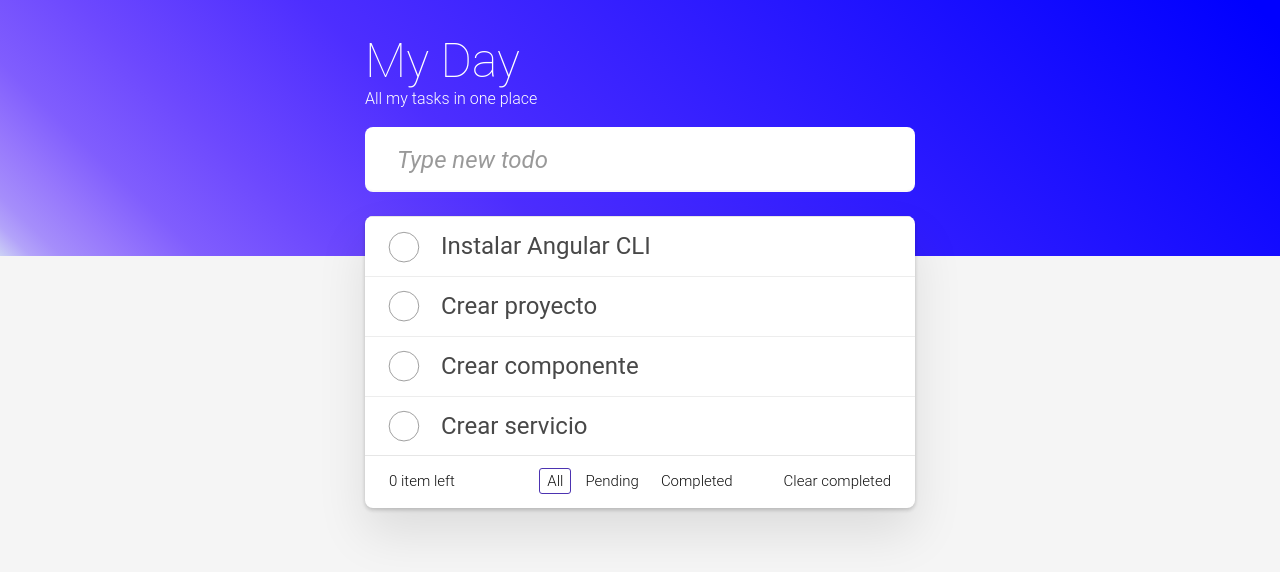
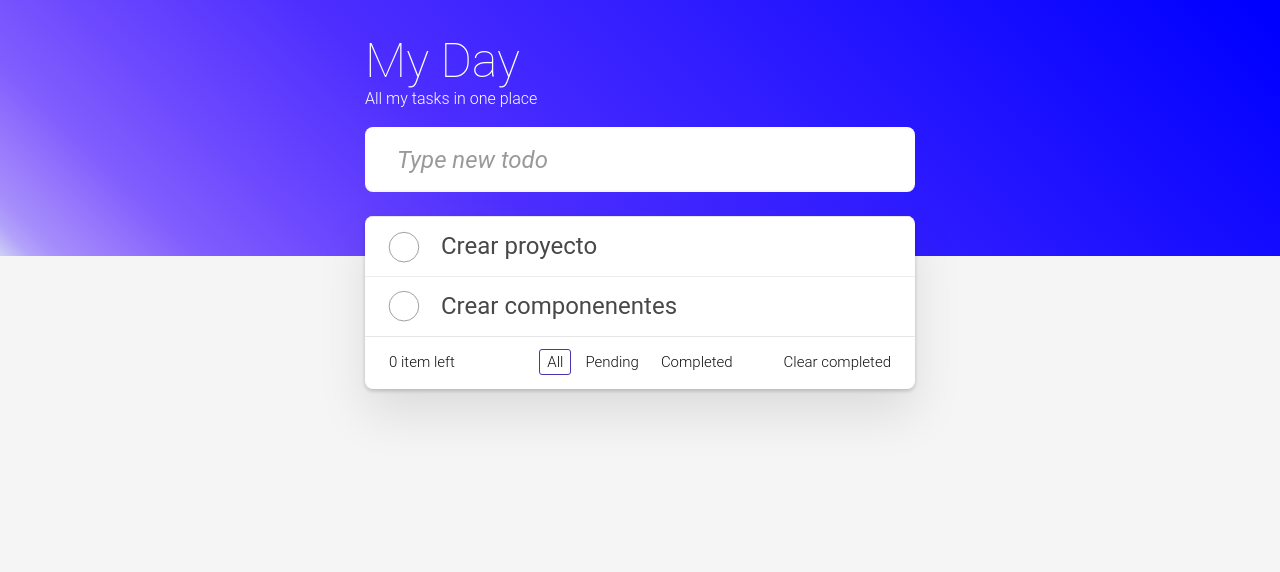
Before and after one commit to Neider-Urbano/app-tasks-list-angular, an Angular app: page / in a window 1280 px wide. Shown: the top 572 px of the page. Built offline with nearby package versions, Linux system fonts and the light colour scheme.

Commit message:
add model task

```diff
--- /dev/null
+++ b/src/app/models/task.model.ts
@@ -0,0 +1,5 @@
+export interface Task {
+  id: number;
+  title: string;
+  completed: boolean;
+}
--- a/src/app/pages/home/home.component.html
+++ b/src/app/pages/home/home.component.html
@@ -13,13 +13,12 @@
     </div>
   </header>
   <div class="container todoapp-wrapper">
-    <!-- This section should be hidden by default and shown when there are todos -->
     <section class="main">
       <ul class="todo-list">
         <li *ngFor="let task of tasks(); index as i">
           <div class="view">
             <input class="toggle" type="checkbox" />
-            <label>{{ task }}</label>
+            <label>{{ task.title }}</label>
             <button class="destroy" (click)="deleteTask(i)"></button>
           </div>
           <input class="edit" value="Buy a unicorn" />
--- a/src/app/pages/home/home.component.ts
+++ b/src/app/pages/home/home.component.ts
@@ -1,4 +1,5 @@
 import { Component, signal } from '@angular/core';
+import { Task } from 'src/app/models/task.model';
 
 @Component({
   selector: 'app-home',
@@ -6,16 +7,31 @@
   styleUrls: ['./home.component.css'],
 })
 export class HomeComponent {
-  tasks = signal([
-    'Instalar Angular CLI',
-    'Crear proyecto',
-    'Crear componente',
-    'Crear  servicio',
+  tasks = signal<Task[]>([
+    {
+      id: Date.now(),
+      title: 'Crear proyecto',
+      completed: false,
+    },
+    {
+      id: Date.now(),
+      title: 'Crear componenentes',
+      completed: false,
+    },
   ]);
 
   changeHandler(event: Event) {
     const input = event.target as HTMLInputElement;
     const newTask = input.value;
+    this.addTask(newTask);
+  }
+
+  addTask(title: string) {
+    const newTask = {
+      id: Date.now(),
+      title,
+      completed: false,
+    };
     this.tasks.update((tasks) => [...tasks, newTask]);
   }
 
```
Also changed, not shown: src/app/pages/home/home.component.css (+0 -8 lines), 1 other file (tests, documents, lock files or other folders).
